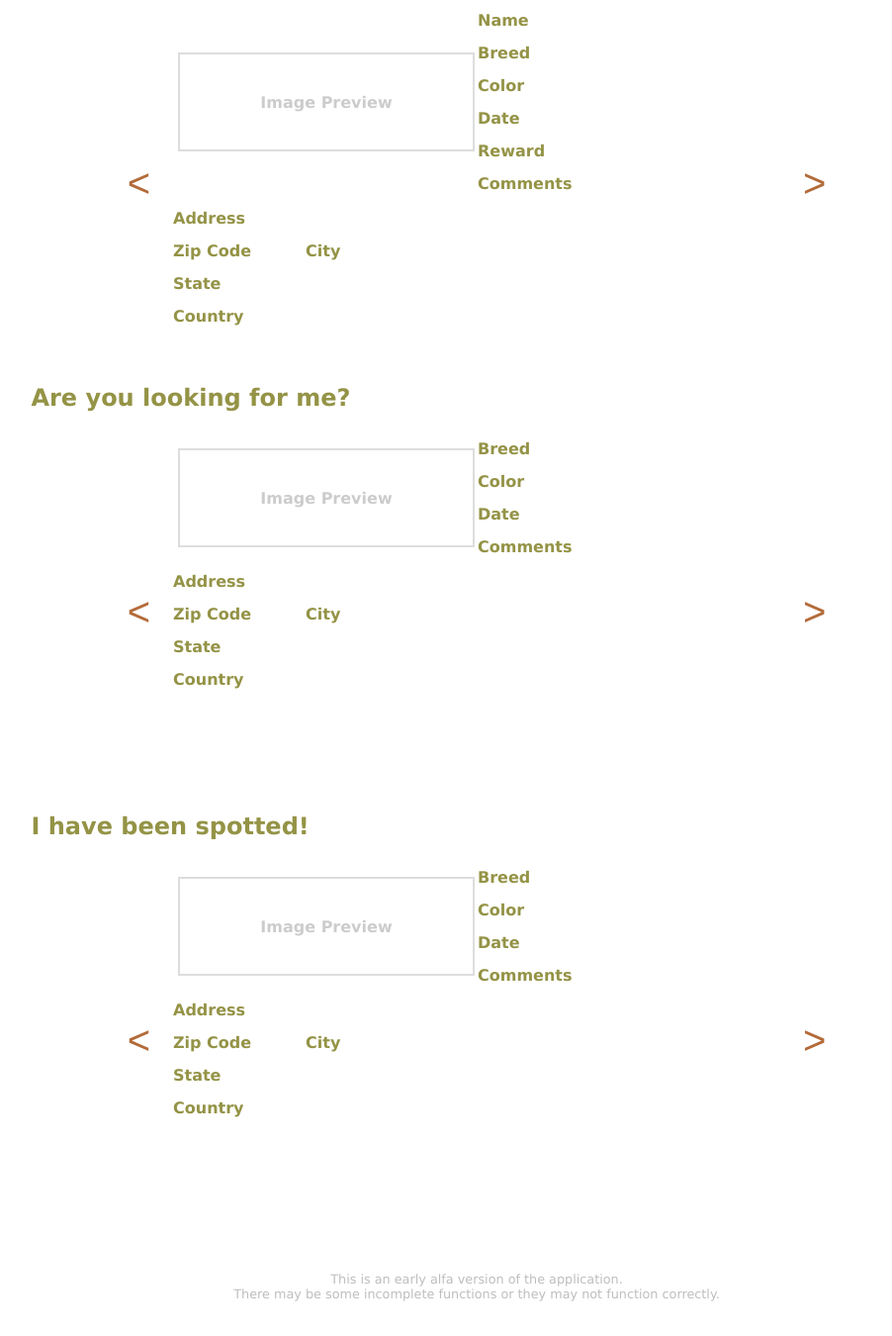
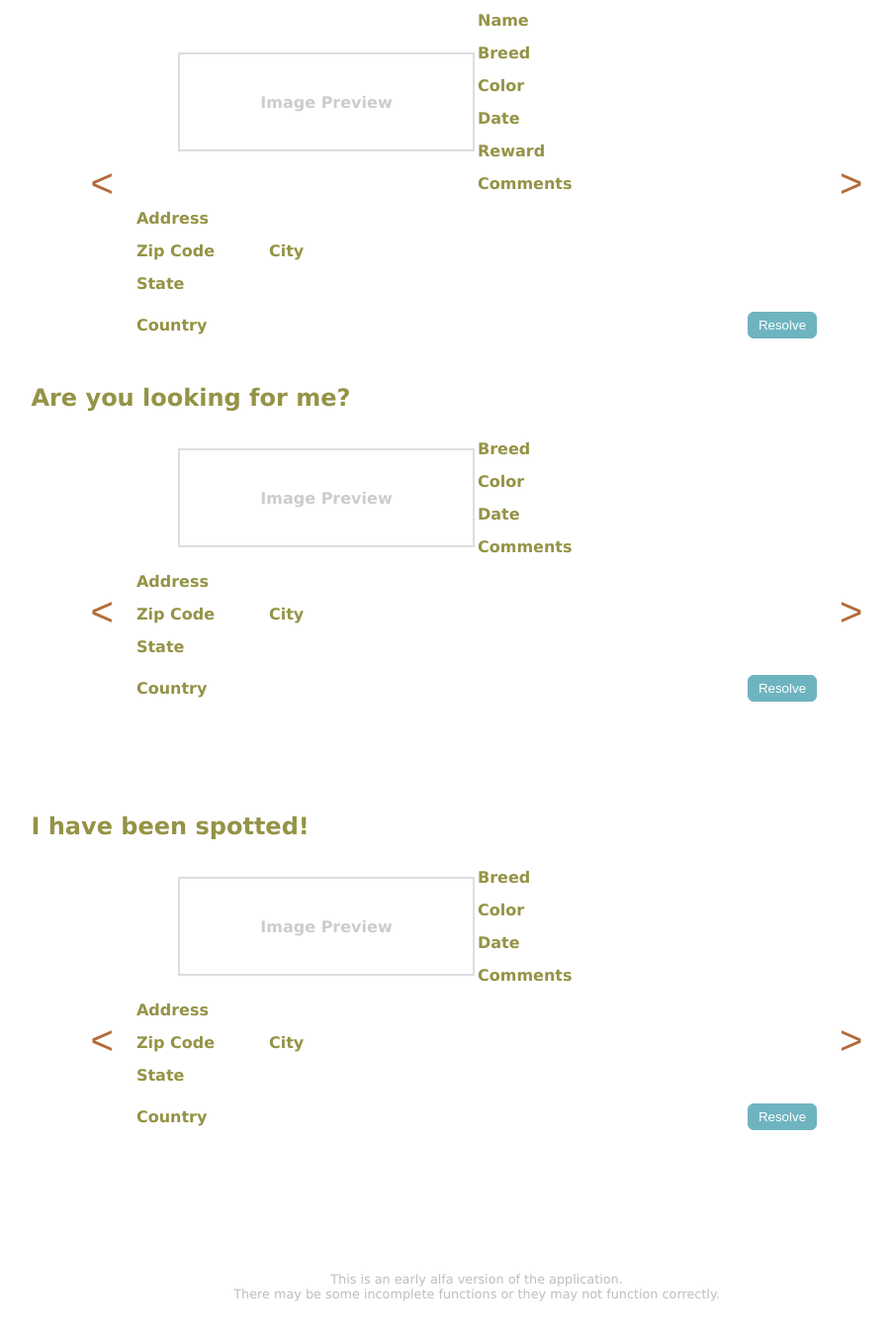
Before and after one commit to javierescamilla/Find_my_dog_2.0, a website: page public/index.html in a window 1280 px wide. Shown: the part 200-1550 px from the top of the page at 99% size, without its empty margins (158-1060 px from the left). Drawn offline with nearby package versions, Linux system fonts and the light colour scheme; no server answers.

Commit message:
Testing get user 20

```diff
--- a/public/index.html
+++ b/public/index.html
@@ -80,6 +80,7 @@
                             <tr>
                                 <td class='labelColumn'><h4>Country</h4></td>
                                 <td colspan='3' id='countryDogLostFeed'></td>
+                                <td><button type='submit' class='submitButton' id='resolveLost'>Resolve</button></td>
                             </tr>
                         </tbody>
                     </table>
@@ -133,6 +134,7 @@
                             <tr>
                                 <td class='labelColumn'><h4>Country</h4></td>
                                 <td colspan='3' id='countryDogFoundFeed'></td>
+                                <td><button type='submit' class='submitButton' id='resolveFound'>Resolve</button></td>
                             </tr>
                         </tbody>
                     </table>
@@ -186,6 +188,7 @@
                             <tr>
                                 <td class='labelColumn'><h4>Country</h4></td>
                                 <td colspan='3' id='countryDogSeenFeed'></td>
+                                <td><button type='submit' class='submitButton' id='resolveSeen'>Resolve</button></td>
                             </tr>
                         </tbody>
                     </table>
```
